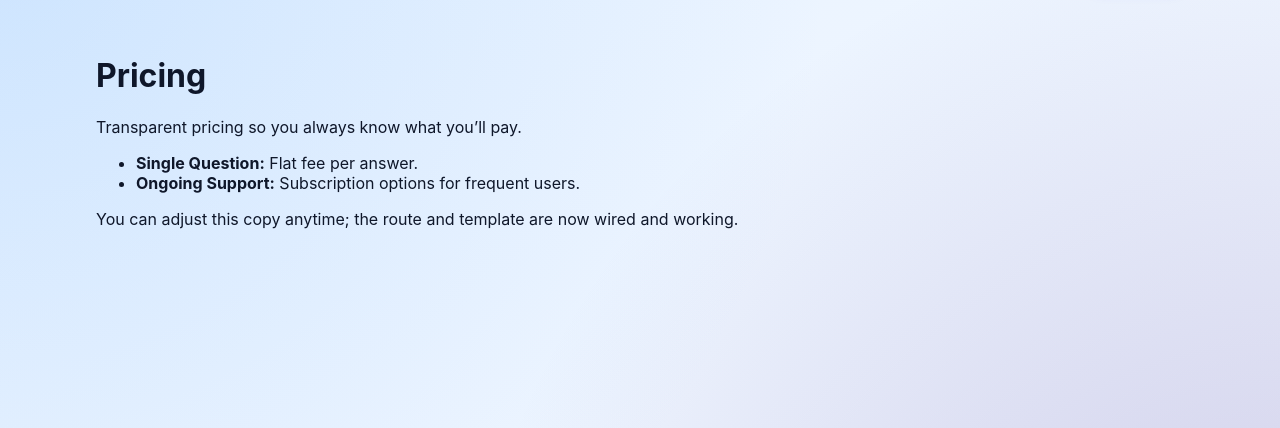
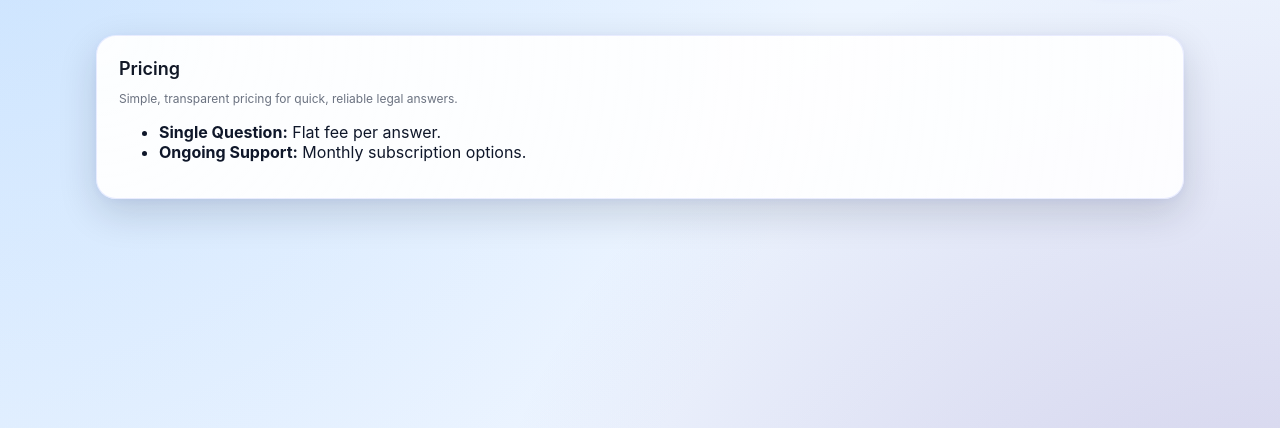
Before and after one commit to haiderhabibi1-bot/guardianangel, a Django app: page /pricing/ in a window 1280 px wide. Shown: the part 61-489 px from the top of the page. Run offline with Django 5.2, Linux system fonts and the light colour scheme.

Commit message:
Update pricing.html

```diff
--- a/core/templates/pricing.html
+++ b/core/templates/pricing.html
@@ -2,11 +2,14 @@
 {% block title %}Pricing — Guardian Angel{% endblock %}
 
 {% block content %}
-<h1>Pricing</h1>
-<p>Transparent pricing so you always know what you’ll pay.</p>
-<ul>
-    <li><strong>Single Question:</strong> Flat fee per answer.</li>
-    <li><strong>Ongoing Support:</strong> Subscription options for frequent users.</li>
-</ul>
-<p>You can adjust this copy anytime; the route and template are now wired and working.</p>
+<div class="ga-card">
+    <div class="ga-card-title">Pricing</div>
+    <p class="ga-card-subtitle">
+        Simple, transparent pricing for quick, reliable legal answers.
+    </p>
+    <ul>
+        <li><strong>Single Question:</strong> Flat fee per answer.</li>
+        <li><strong>Ongoing Support:</strong> Monthly subscription options.</li>
+    </ul>
+</div>
 {% endblock %}
```
